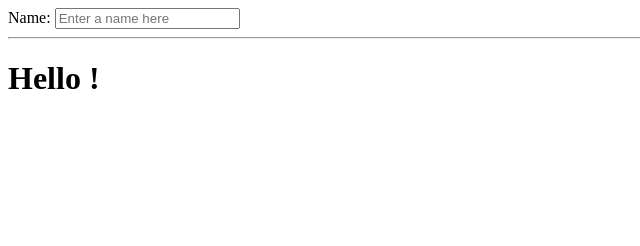
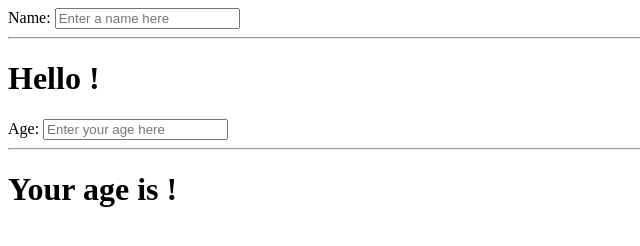
Before and after one commit to MelinaMejia95/FirstAngular, a plain HTML site: page index.html in a window 1280 px wide. Shown: the whole page, without its empty margins (0-640 px from the left). Drawn offline with Linux system fonts and the light colour scheme.

Commit message:
Segundo commit

```diff
--- a/index.html
+++ b/index.html
@@ -11,5 +11,11 @@
       <hr>
       <h1>Hello {{yourName}}!</h1>
     </div>
+    <div>
+      <label>Age:</label>
+      <input type="text" ng-model="yourAge" placeholder="Enter your age here">
+      <hr>
+      <h1>Your age is {{yourAge}}!</h1>
+    </div>
 </body>
 </html>
```
